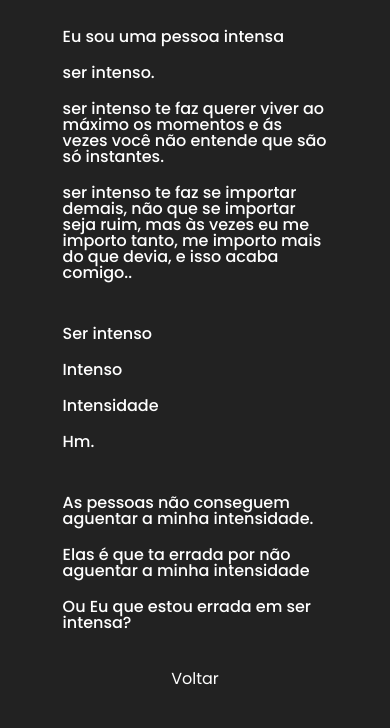
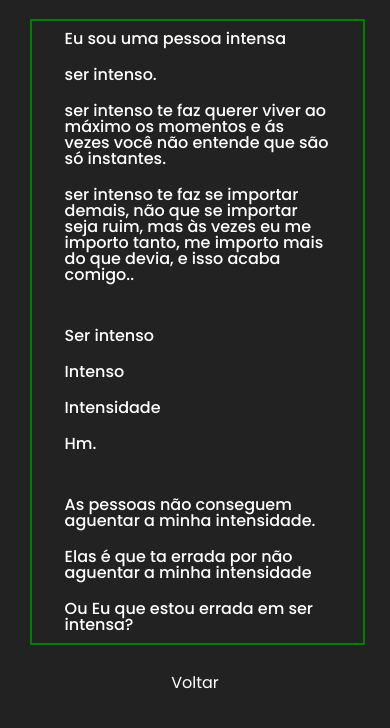
Before and after one commit to adancard/online, a plain HTML site: page tiaket/Pessoa Intesa.html in a window 390 px wide. Shown: the part 82-810 px from the top of the page. Drawn offline with Linux system fonts and the light colour scheme.

Commit message:
Add files via upload

```diff
--- a/tiaket/css/estilo.css
+++ b/tiaket/css/estilo.css
@@ -116,9 +116,10 @@ p{
 }
 
 .container2{
-    /* border: solid green 2px; */
-    width: 100%;
+    border: solid green 2px;
+    width: 30%;
     margin: auto;
+    text-align: center;
 
 }
 
@@ -134,6 +135,14 @@ p{
 }
 
 @media(max-width:490px){
+
+
+    .container2{
+
+        /* border: solid green 2px; */
+        width: 100%;
+        margin: auto;
+    }
 
 
     .h11{
```
